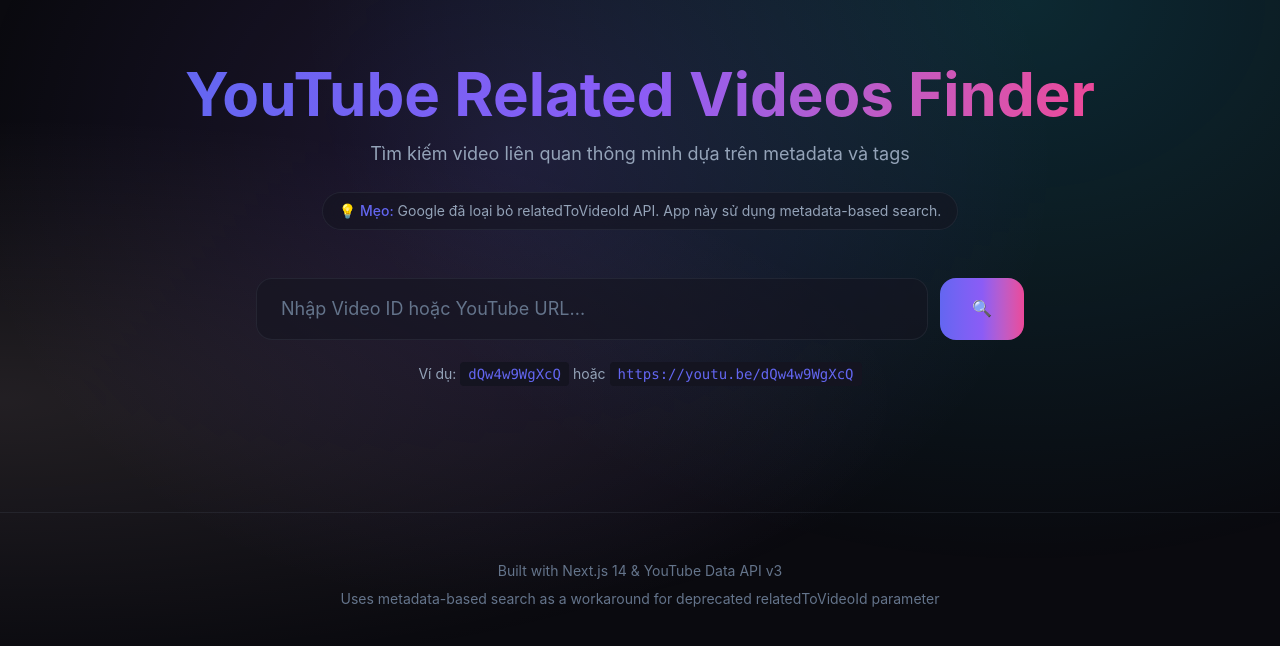
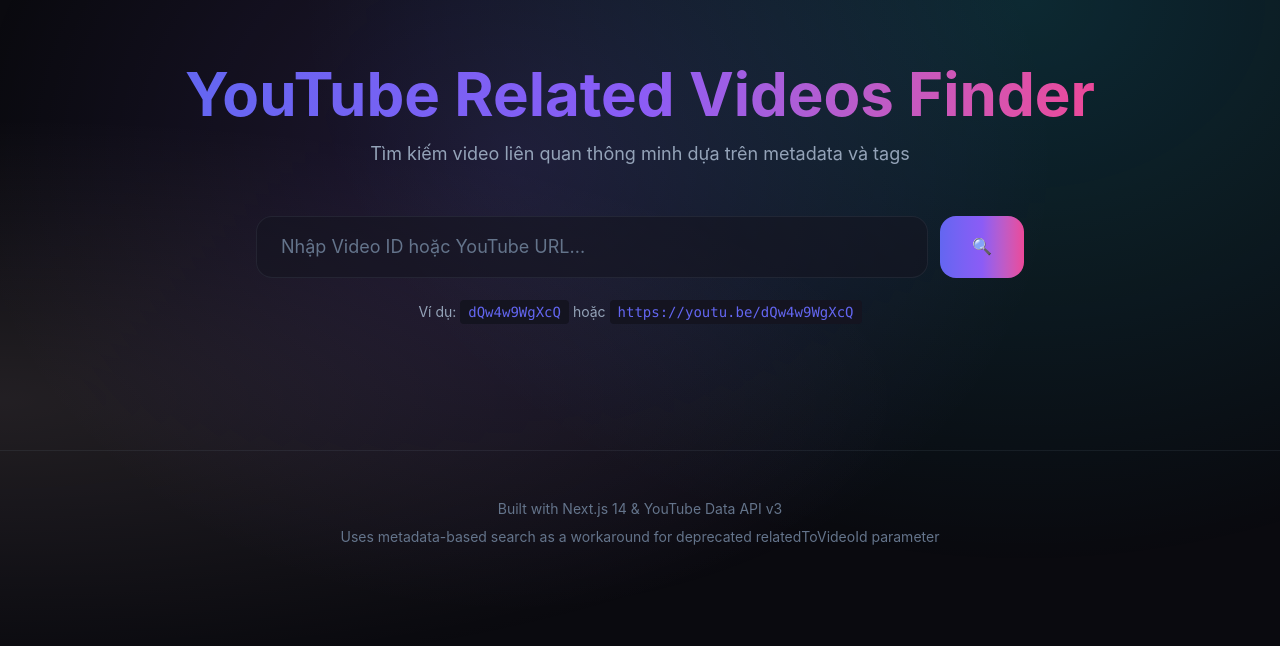
Before and after one commit to th-tuan-1402/yt-related-video-finder, a Next.js app: page / in a window 1280 px wide. Shown: the top 646 px of the page. Built offline with nearby package versions, Linux system fonts and the light colour scheme.

Commit message:
Remove tip message about deprecated relatedToVideoId API

```diff
--- a/src/app/page.tsx
+++ b/src/app/page.tsx
@@ -142,11 +142,6 @@
             <p className="text-lg text-[var(--color-text-secondary)] max-w-2xl mx-auto">
               Tìm kiếm video liên quan thông minh dựa trên metadata và tags
             </p>
-
-            {/* Info badge */}
-            <div className="mt-6 inline-block px-4 py-2 rounded-full glass text-sm text-[var(--color-text-secondary)]">
-              <span className="text-[var(--color-accent-primary)] font-medium">💡 Mẹo:</span> Google đã loại bỏ relatedToVideoId API. App này sử dụng metadata-based search.
-            </div>
           </div>
         </header>
 
```
